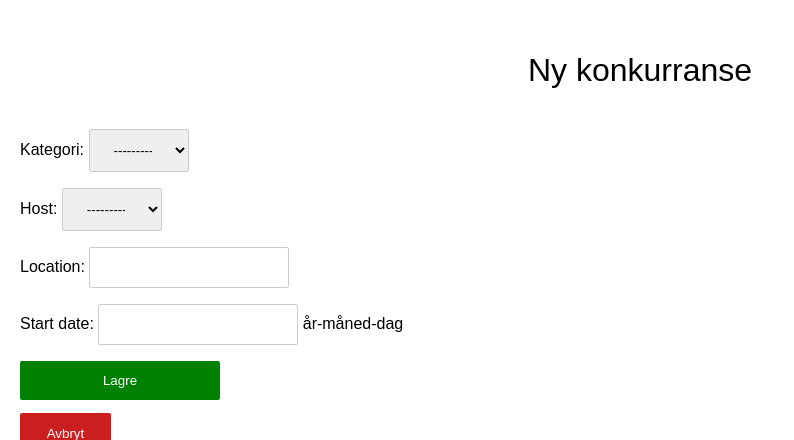
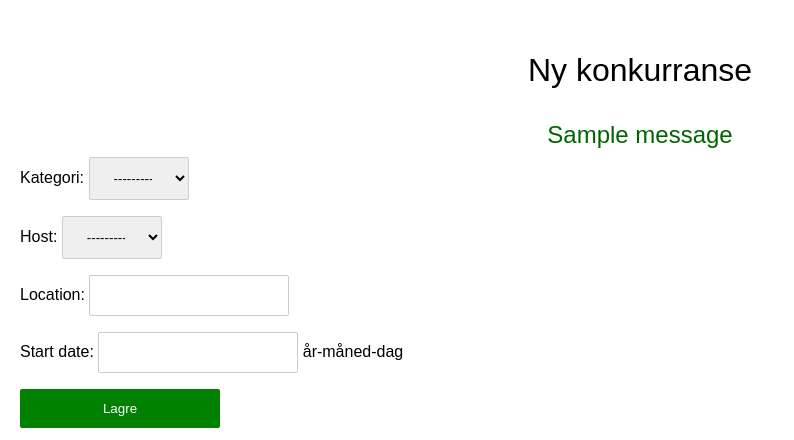
Before and after one commit to jorgenhenrichsen/TDT4290, a Django app: page /resultregistration/competition/new/ in a window 1280 px wide. Shown: the part 49-489 px from the top of the page, without its empty margins (0-794 px from the left). Run offline with Django 3.2, Linux system fonts and the light colour scheme; a user stored in the database is signed in; tables that the repository leaves empty hold one stand-in row (values such as "Sample post"); one stand-in notice (Sample message) is shown; some libraries are stand-ins or nearby versions.

Commit message:
added message when new competition is created

```diff
--- a/athlitikos/resultregistration/static/css/personforms.css
+++ b/athlitikos/resultregistration/static/css/personforms.css
@@ -1,4 +1,3 @@
-
 select {
     width: 100px;
 }
@@ -15,3 +14,8 @@ input {
     margin-top: 40px;
     margin-bottom: 40px;
 }
+
+#new-competition-message {
+    font-size: 150%;
+    color: darkgreen;
+}
--- a/athlitikos/resultregistration/templates/resultregistration/competition_form.html
+++ b/athlitikos/resultregistration/templates/resultregistration/competition_form.html
@@ -9,6 +9,13 @@
 
     <div class="container">
         <h1>{{ title }}</h1>
+        {% if messages %}
+            <ul class="messages" id="new-competition-message">
+        {% for message in messages %}
+            <li class="{{ message.tags }}">{{ message }}</li>
+        {% endfor %}
+        </ul>
+        {% endif %}
         <form method="POST">
             {% csrf_token %}
             {{ form.as_p }}
--- a/athlitikos/resultregistration/views.py
+++ b/athlitikos/resultregistration/views.py
@@ -5,7 +5,6 @@ from django.views.generic import FormView
 from .mixins import AjaxFormMixin
 from .models import Judge, Group, Competition
 from .models import PentathlonResult
-from django.contrib import messages
 from django.db.models import Q
 from .models import InternationalResult
 from .forms import InternationalResultForm, InternationalGroupForm
@@ -36,6 +35,7 @@ def v2_result_registration(request):
                   {'result_formset': r_formset, 'group_form': group_form})
 
 
+@login_required(login_url='/login')
 def v2_edit_result(request, pk):
 
     group = get_object_or_404(Group, pk=pk)
@@ -76,6 +76,7 @@ def get_result_autofill_data(request):
     return HttpResponse(json_data, mime_type)
 
 
+@login_required(login_url='/login')
 def add_new_competition(request):
 
     if request.method == "POST":
@@ -84,6 +85,7 @@ def add_new_competition(request):
             competition = form.save()
             competition.author = request.user
             competition.save()
+            messages.success(request, "Konkurranse lagret!")
     else:
         form = CompetitonForm()
     return render(request, "resultregistration/competition_form.html", {"title": "Ny konkurranse", "form": form})
@@ -173,6 +175,7 @@ def add_new_internationalresult(request):
                   {'title': 'Legg til nytt internasjonalt resultat', 'form': form})
 
 
+@login_required(login_url='/login')
 def merge_find_two_lifters_view(request, *args, **kwargs):
 
     if not request.user.is_club_admin and not request.user.is_staff:  # hvis man ikke request ikke har rettigheter
@@ -186,6 +189,7 @@ def merge_find_two_lifters_view(request, *args, **kwargs):
     return render(request, 'resultregistration/merge_lifters.html', context)
 
 
+@login_required(login_url='/login')
 def merge_lifter_view(request, *args, **kwargs):
 
     if not request.user.is_club_admin and not request.user.is_staff:  # hvis man ikke request ikke har rettigheter
@@ -245,6 +249,7 @@ def add_new_staff(request):
     return request
 
 
+@login_required(login_url='/login')
 def add_new_international_group(request):
 
     if request.method == "POST":
@@ -258,6 +263,7 @@ def add_new_international_group(request):
                   {'title': 'Legg til ny internasjonal pulje', 'form': form})
 
 
+@login_required(login_url='/login')
 def add_new_international_competition(request):
 
     if request.method == "POST":
@@ -613,7 +619,7 @@ def result_registration(request):
                                                                                        10, 11, 12, 13, 14, 15, 16,
                                                                                        17, 18]})
 
-
+@login_required(login_url='/login')
 def edit_result(request, pk):
     group = Group.objects.filter(pk=pk)
     results = Result.objects.filter(group=group)
@@ -625,6 +631,7 @@ def edit_result(request, pk):
     return render(request, 'resultregistration/editresult.html', context)
 
 
+@login_required(login_url='/login')
 def edit_result_clubofc(request, pk):
     group = Group.objects.filter(pk=pk)
     results = Result.objects.filter(group=group)
@@ -668,6 +675,7 @@ def delete_group(request, pk):
     return redirect('/home/')
 
 
+@login_required(login_url='/login')
 def change_result(request, pk):
 
     changing_result = Result.objects.get(pk=pk)
@@ -713,6 +721,7 @@ def change_result(request, pk):
     return render(request, 'resultregistration/edit_person.html', {'title': 'Endre valgt resultat', 'form': form})
 
 
+@login_required(login_url='/login')
 def change_result_clubofc(request, pk):
 
     changing_result = Result.objects.get(pk=pk)
```
